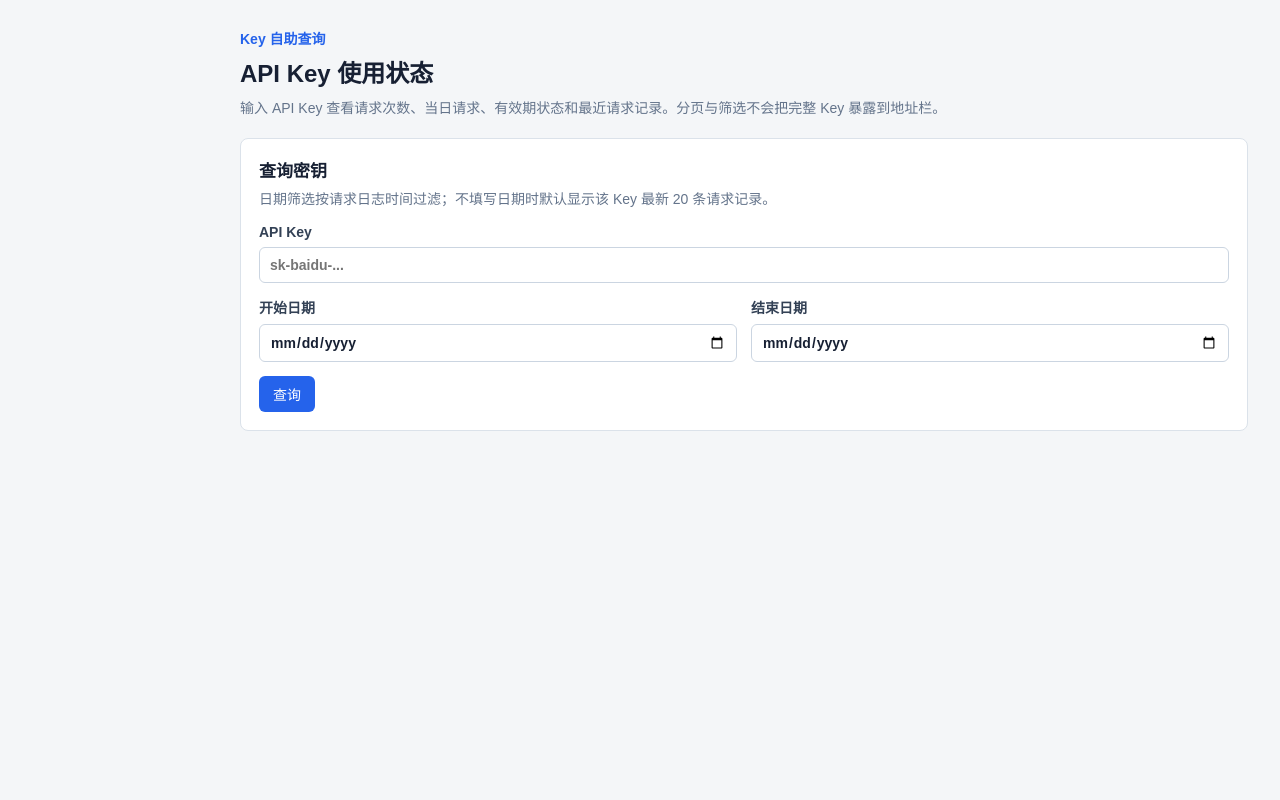
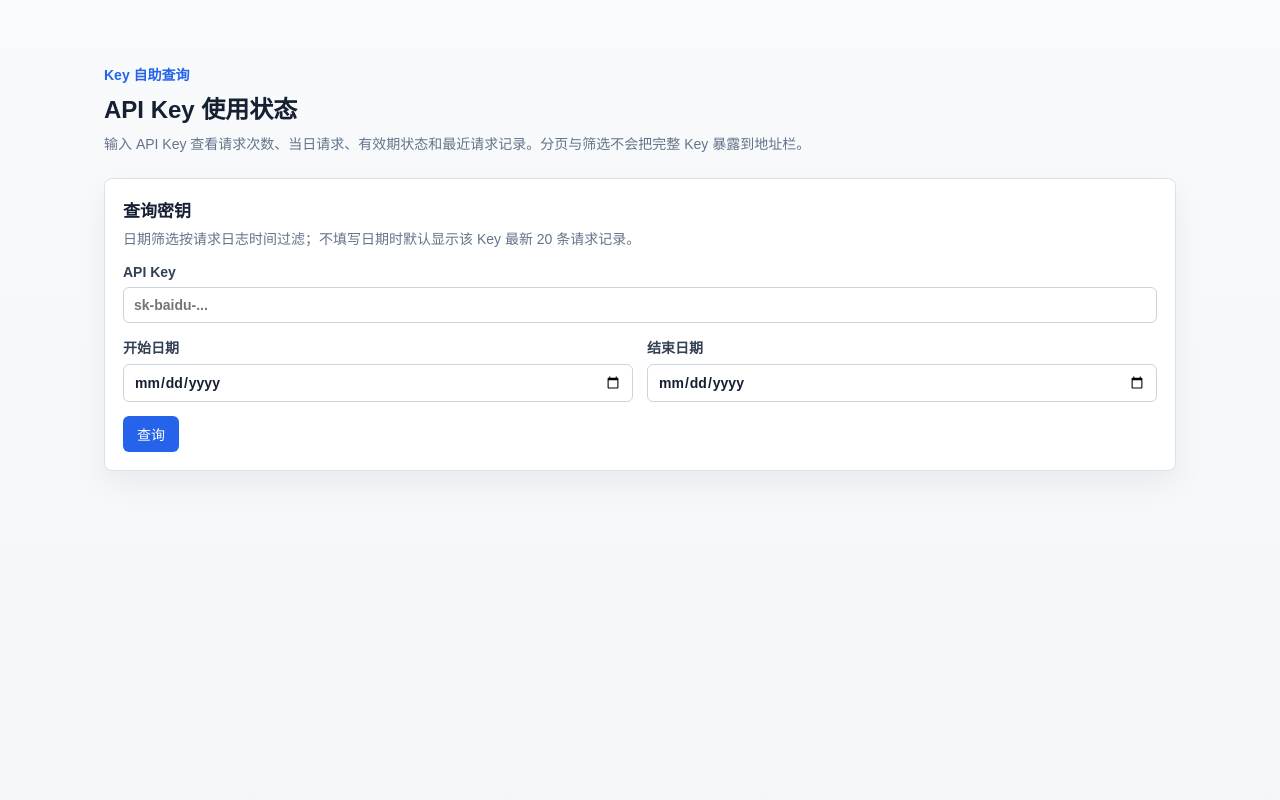
Before and after one commit to mydengs/baiduchat, a FastAPI app: page /key-lookup in a window 1280 px wide. Run offline with FastAPI, Linux system fonts and the light colour scheme.

Commit message:
style: center public key lookup page

```diff
--- a/app/web/static/admin.css
+++ b/app/web/static/admin.css
@@ -71,6 +71,30 @@ main {
   margin-left: 208px;
   padding: 28px 32px 48px;
   max-width: 1440px;
+}
+
+.public-page {
+  min-height: 100vh;
+  background: linear-gradient(180deg, #f8fafc 0%, var(--bg) 100%);
+}
+
+.public-page main {
+  width: min(100%, 1120px);
+  max-width: none;
+  margin: 0 auto;
+  padding: 64px 24px 72px;
+}
+
+.public-page .page-header {
+  margin-bottom: 22px;
+}
+
+.public-page .page-desc {
+  max-width: 840px;
+}
+
+.public-page .panel {
+  box-shadow: 0 12px 32px rgba(15, 23, 42, 0.06);
 }
 
 h2,
```
